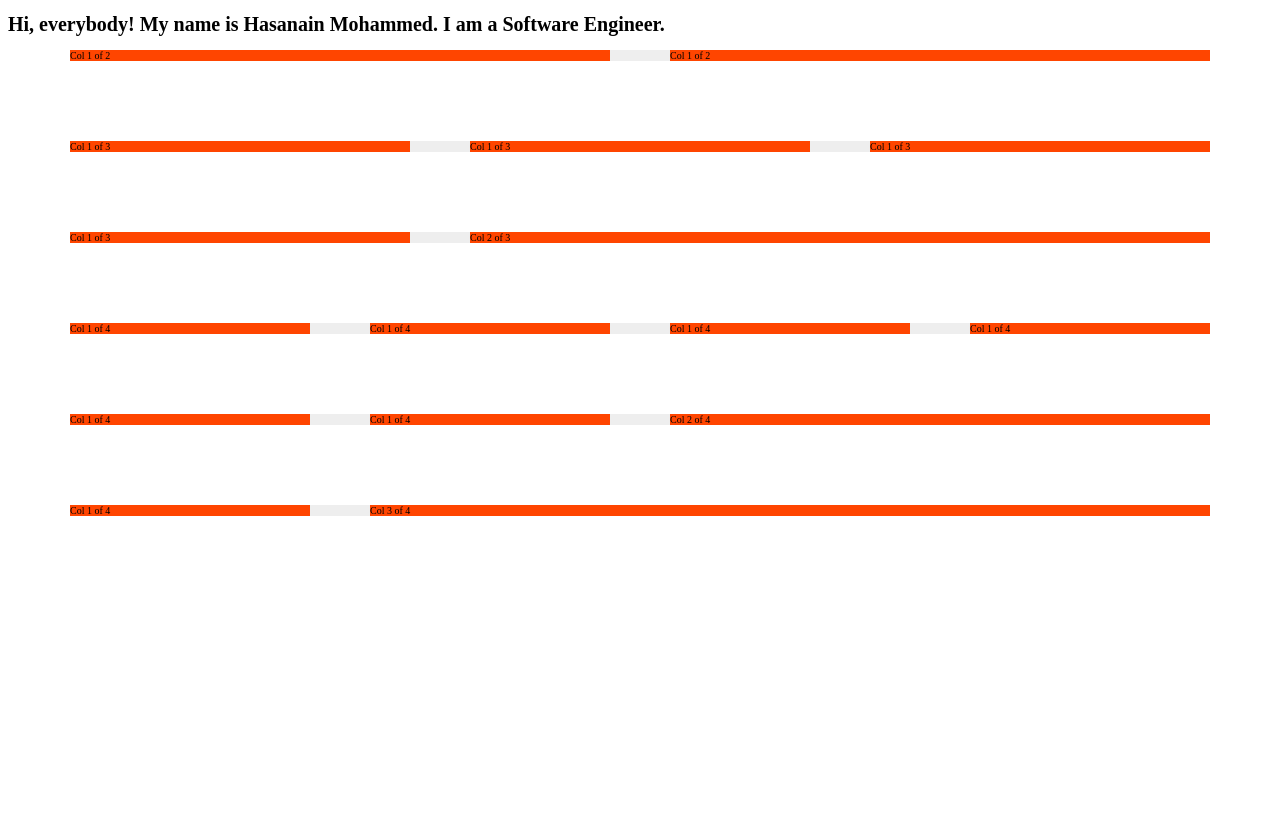
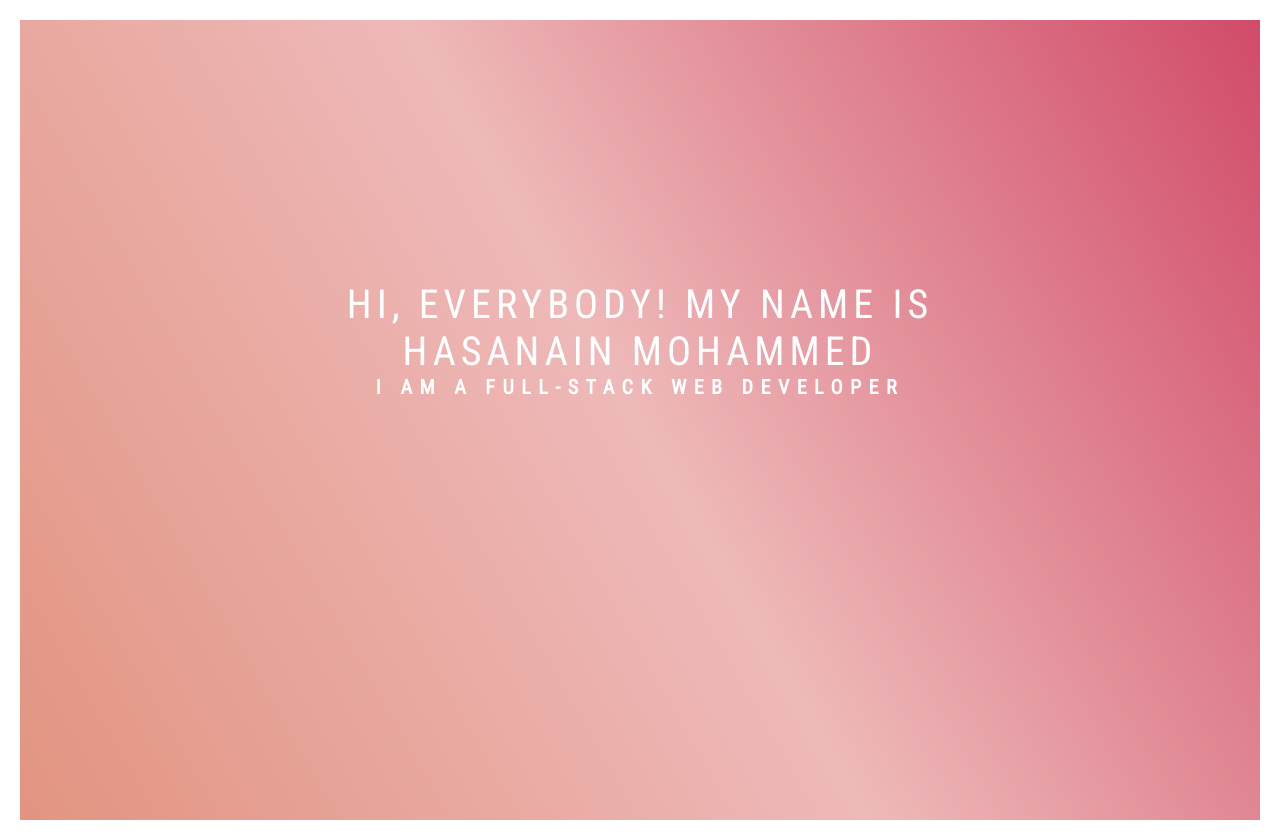
Before and after one commit to hasanainm/Templates-SASS-, a website: page CandyPaintWithTheWhiteOnTop/index.html in a window 1280 px wide. Before the commit the page ends 800 px from the top, so only its background shows below. Drawn offline with Linux system fonts and the light colour scheme.

```diff
--- a/CandyPaintWithTheWhiteOnTop/css/style.css
+++ b/CandyPaintWithTheWhiteOnTop/css/style.css
@@ -1,9 +1,61 @@
+/* colors
+#E77170
+#C2CAD0
+#C2B9B0
+#7E685A
+#AFD275
+*/
+
+/* Universal Selector */
+*{
+  margin: 0;
+  padding: 0;
+  box-sizing: border-box;
+}
+
+body{
+  font-family: 'Roboto Condensed', sans-serif;
+  padding: 20px;
+}
+
 /* font-size: 10px; - "bad practice", should not be pixels because by doing so you will override the browser font size setting that the user can manually change in the settings, for example when the user can not see so good. The user will be able to change the default font size however our root font size will remain unaffected.  */
 
 /* change to percentage will translate to a percentage of the font size given by the browser. By default the page will set to 16px. So if we put 100% this would mean that the root font size would be 16 pixel if the user doesnt change anything and if the user does change the default font size, lets say to 18px then the root font size will be 18 px. If you dont want it to be 16px by default all you have to do is divide what you want by 16px...so 10/16 = .625. 62.5%. 62.5 * 16 = 10px  With this you allow the user to actually zoom in on the page automatically, not only to change the font size but to also zoom in on the page */
 
 html {
 font-size: 62.5%;
+}
+
+.header{
+  text-transform: uppercase;
+  background-image:linear-gradient(60deg,rgb(226, 148, 129), rgb(238, 185, 185), rgb(209, 75, 104));;
+  height: 100vh;
+  position: relative;
+}
+
+.text-area{
+  position: absolute;
+  top: 40%;
+  left: 50%;
+  transform: translate(-50%, -50%);
+}
+
+.heading-primary{
+  text-align: center;
+  color: white;
+}
+
+.heading-primary-main{
+  display: block;
+  font-size: 4rem;
+  font-weight: 400;
+  letter-spacing: 0.5rem
+}
+.heading-primary-sub{
+  display: block;
+  font-size: 2rem;
+  font-weight: 700;
+  letter-spacing: 0.75rem;
 }
 
 /* ^ allows to select only the ones that start with "col-"
@@ -19,7 +71,6 @@
 
 .row {
   max-width: 114rem;
-  background-color: #eee;
   margin: 0 auto;
 }
 
@@ -35,30 +86,30 @@
 
 .col-1-of-2 {
   width: calc((100% - 6rem) / 2);
-  background-color: orangered;
+  /*  */
 }
 
 .col-1-of-3 {
   width: calc((100% - 2 * 6rem) / 3);
-  background-color: orangered;
+
 }
 
 .col-2-of-3 {
   width: calc(2 * ((100% - 2 * 6rem) / 3) + 6rem);
-  background-color: orangered;
+
 }
 
 .col-1-of-4 {
   width: calc((100% - 3 * 6rem) / 4);
-  background-color: orangered;
+
 }
 
 .col-2-of-4 {
   width: calc(2 * ((100% - 3 * 6rem) / 4) + 6rem);
-  background-color: orangered;
+
 }
 
 .col-3-of-4 {
   width: calc(3 * ((100% - 3 * 6rem) / 4) + 2 * 6rem);
-  background-color: orangered;
+
 }
--- a/CandyPaintWithTheWhiteOnTop/index.html
+++ b/CandyPaintWithTheWhiteOnTop/index.html
@@ -4,7 +4,7 @@
 <head>
   <meta charset="utf-8">
   <meta charset="viewport" content="width=device-width, initial-scale=1.0">
-
+  <link href="https://fonts.googleapis.com/css?family=Roboto+Condensed&display=swap" rel="stylesheet">
   <link rel="stylesheet" href="css/icon-font.css">
   <link rel="stylesheet" href="css/style.css">
   <title>Template One</title>
@@ -13,21 +13,19 @@
 <body>
 
   <header class="header">
-
-
-    <div class="header__text-box">
-      <h1 class="heading-primary">
-        <span class="heading-primary--main">Hi, everybody! My name is Hasanain Mohammed.</span>
-        <span class="heading-primary--sub">I am a Software Engineer.</span>
-      </h1>
-    </div>
+        <div class="text-area">
+          <h1 class="heading-primary">
+            <span class="heading-primary-main">Hi, everybody! My name is Hasanain Mohammed</span>
+            <span class="heading-primary-sub">I am a full-stack web developer</span>
+          </h1>
+        </div>
   </header>
 
 
-<!-- creating a grid system using floats to build consistent interfaces(dividing available spaces) -->
-  <section class="grid-test">
+  <!-- creating a grid system using floats to build consistent interfaces(dividing available spaces) -->
+  <!-- <section class="grid-test">
 
-    <!-- 2 columns -->
+    2 columns
     <div class="row">
       <div class="col-1-of-2">
         Col 1 of 2
@@ -37,7 +35,7 @@
       </div>
     </div>
 
-    <!-- 3 columns -->
+    3 columns
     <div class="row">
       <div class="col-1-of-3">
         Col 1 of 3
@@ -50,7 +48,7 @@
       </div>
     </div>
 
-    <!-- 2 columns -->
+    2 columns
     <div class="row">
       <div class="col-1-of-3">
         Col 1 of 3
@@ -60,7 +58,7 @@
       </div>
     </div>
 
-    <!-- 4 columns -->
+    4 columns
     <div class="row">
       <div class="col-1-of-4">
         Col 1 of 4
@@ -76,7 +74,7 @@
       </div>
     </div>
 
-    <!-- 3 columns -->
+    3 columns
     <div class="row">
       <div class="col-1-of-4">
         Col 1 of 4
@@ -89,7 +87,7 @@
       </div>
     </div>
 
-    <!-- 2 columns -->
+    2 columns
     <div class="row">
       <div class="col-1-of-4">
         Col 1 of 4
@@ -99,7 +97,7 @@
       </div>
     </div>
 
-  </section>
+  </section> -->
 
 </body>
 
```
